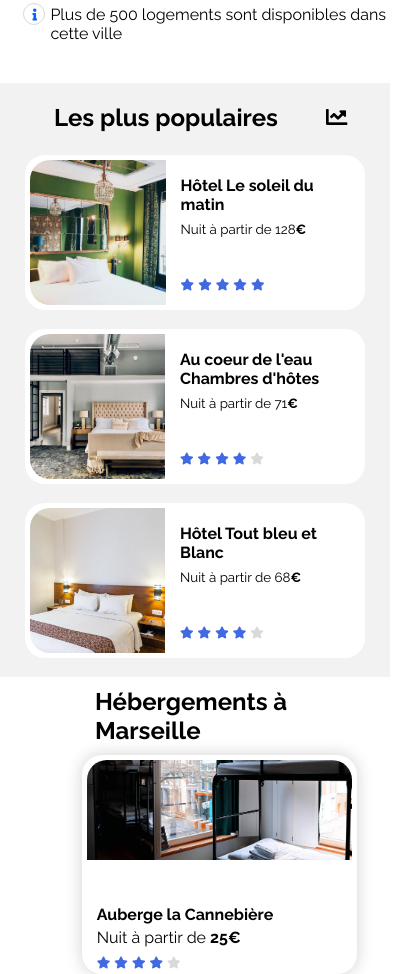
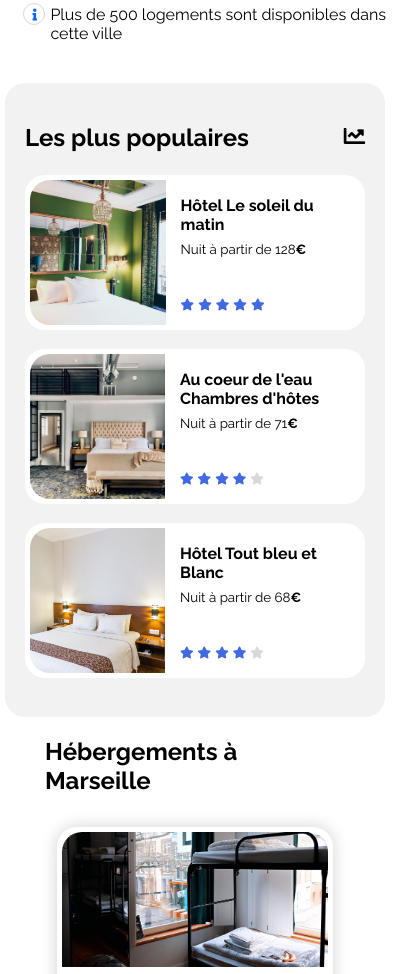
Before and after one commit to TakeoWalker/MarineParize_P1_02082021, a plain HTML site: page index.html in a window 390 px wide. Shown: the part 618-1592 px from the top of the page, 414 px wide, since content can reach past the window. Drawn offline with Linux system fonts and the light colour scheme.

Commit message:
taille telephone

```diff
--- a/style/accommodation.css
+++ b/style/accommodation.css
@@ -16,8 +16,8 @@
 }
 
 #accommodations {
-    margin: 10px;
-    padding-left: 5px;
+    /*margin: 10px;
+    padding-left: 5px;*/
     font-size: x-large;
 }
 
@@ -57,8 +57,8 @@
 }
 
 .more {
-    margin: 10px;
-    padding-left: 5px;
+    /*margin: 10px;
+    padding-left: 5px;*/
     font-size: larger;
     font-weight: bolder;
 }
@@ -66,7 +66,7 @@
 
 /*** Tablet ***/
 
-@media only screen and (max-width: 1320px) and (min-width: 990px) {
+@media screen and (max-width: 1320px) and (min-width: 990px) {
     .contener-accommodations-aside {
         flex-wrap: wrap-reverse;
         justify-content: center;
@@ -91,13 +91,13 @@
 
 /*** Phone ***/
 
-@media only screen and (max-width: 990px) and (min-width: 427px) {
+@media screen and (max-width: 990px) and (min-width: 427px) {
     .contener-accommodations-aside {
         flex-wrap: wrap-reverse;
         justify-content: center;
     }
     .contener-accommodations {
-        margin: 0 0 0 6%;
+        /*margin: 0 0 0 6%;*/
         background-color: unset;
         border-radius: 20px;
         padding: unset;
@@ -119,7 +119,7 @@
     }
 }
 
-@media only screen and (max-width: 427px) {
+@media screen and (max-width: 427px) {
     .contener-accommodations-aside {
         flex-wrap: wrap-reverse;
         justify-content: center;
@@ -131,18 +131,19 @@
         justify-content: center;
     }
     .contener-accommodations {
-        margin: 0 0 0 6%;
+        /*margin: 0 0 0 6%;*/
         background-color: unset;
         border-radius: 20px;
         padding: unset;
+        width: unset;
     }
-    .accommodation {
+    /*.accommodation {
         margin: 0 0 20px 25px;
-    }
+    }*/
     .accommodation-image img {
         min-width: 279px;
         max-width: 335px;
-        height: 100px;
+        /*height: 100px;*/
         width: 100%;
     }
 }
--- a/style/activities.css
+++ b/style/activities.css
@@ -84,7 +84,7 @@
 
 /*** Phone ***/
 
-@media only screen and (max-width: 600px) {
+@media screen and (max-width: 600px) {
     .activities {
         display: flex;
         flex-direction: column;
--- a/style/aside.css
+++ b/style/aside.css
@@ -7,11 +7,8 @@
 
 .aside-title {
     display: flex;
-    margin-left: 17px;
-}
-
-#aside-title-icon {
-    margin: 26px 30px 0 95px;
+    align-items: center;
+    justify-content: space-between;
 }
 
 .aside-article a {
@@ -54,14 +51,14 @@
 
 /**** Tablet ****/
 
-@media only screen and (max-width: 1320px) and (min-width: 990px) {
+@media screen and (max-width: 1320px) and (min-width: 990px) {
     .contener-aside {
         max-width: unset;
         margin-right: unset;
     }
     .aside-title {
         display: flex;
-        width: 100%;
+        /*width: 100%;*/
         max-width: unset;
         margin-right: unset;
         justify-content: space-between;
@@ -72,7 +69,7 @@
     }
     .aside-article a {
         margin: 3px 0 19px 0;
-        max-width: 335px;
+        /*max-width: 335px;*/
         padding-right: 2%;
     }
     #aside-title-icon {
@@ -86,14 +83,12 @@
 
 /*** Phone ***/
 
-@media only screen and (max-width: 990px) and (min-width: 427px) {
+@media screen and (max-width: 990px) {
     .contener-aside {
         display: flex;
         flex-direction: column;
-        align-items: center;
         background-color: #F2F2F2;
         max-width: unset;
-        width: 100%;
         margin-right: unset;
         padding: 20px;
         border-radius: 20px;
@@ -103,39 +98,4 @@
         max-width: 335px;
         padding-right: 2%;
     }
-    .aside-title {
-        margin-left: 26px;
-    }
-    #aside-title-icon {
-        margin-left: 87px;
-    }
 }
-
-@media only screen and (max-width: 427px) {
-    .contener-aside {
-        display: flex;
-        flex-direction: column;
-        align-items: center;
-        background-color: #F2F2F2;
-        max-width: unset;
-        width: 100%;
-        margin-right: unset;
-        padding: unset;
-        border-radius: unset;
-    }
-    .aside-article a {
-        margin: 3px 0 19px 0;
-        max-width: 335px;
-        padding-right: 2%;
-    }
-    #aside-title-icon {
-        margin: unset;
-        position: relative;
-        top: 26px;
-        left: 3em;
-    }
-    .aside-title {
-        width: 360px;
-        margin-left: 20%;
-    }
-}
--- a/style/common.css
+++ b/style/common.css
@@ -6,6 +6,7 @@
 html {
     font-family: 'raleway';
     --primary-color: #0065FC;
+    overflow-wrap: break-word;
 }
 
 html,
@@ -19,10 +20,14 @@ main {
     max-width: 2000px;
 }
 
+img {
+    max-width: 100%;
+}
+
 
 /*** Téléphone ***/
 
-@media only screen and (max-width: 600px) {
+@media screen and (max-width: 600px) {
     main {
         margin: 0 auto;
         max-width: 600px;
--- a/style/filters.css
+++ b/style/filters.css
@@ -51,7 +51,7 @@
 
 /*** Phone ***/
 
-@media only screen and (max-width: 600px) {
+@media screen and (max-width: 600px) {
     #filters {
         margin-bottom: 30px;
         margin-left: 6%;
--- a/style/footer.css
+++ b/style/footer.css
@@ -33,7 +33,7 @@ footer div {
 
 /**** Phone ****/
 
-@media only screen and (max-width: 600px) {
+@media screen and (max-width: 600px) {
     footer {
         display: block;
         padding-top: 25px;
--- a/style/header.css
+++ b/style/header.css
@@ -43,7 +43,7 @@ nav {
 
 /*** Téléphone ***/
 
-@media only screen and (max-width: 600px) {
+@media screen and (max-width: 600px) {
     header {
         max-width: 100%;
         margin: auto;
--- a/style/titlesearch.css
+++ b/style/titlesearch.css
@@ -89,7 +89,7 @@ input::placeholder {
 
 /****** Téléphone ******/
 
-@media only screen and (max-width: 600px) {
+@media screen and (max-width: 600px) {
     .title {
         margin: 20px 6% 30px 6%;
     }
```
